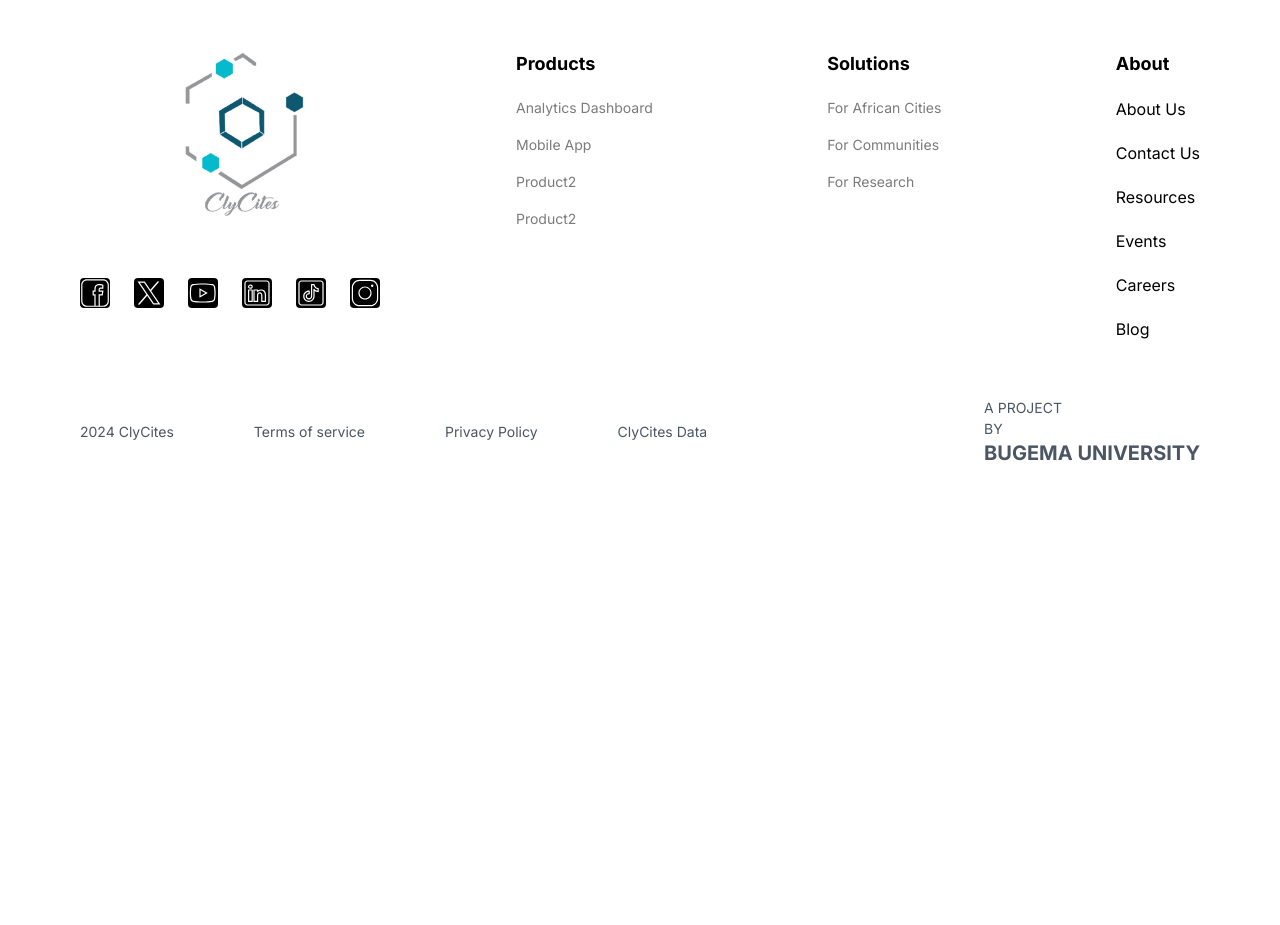
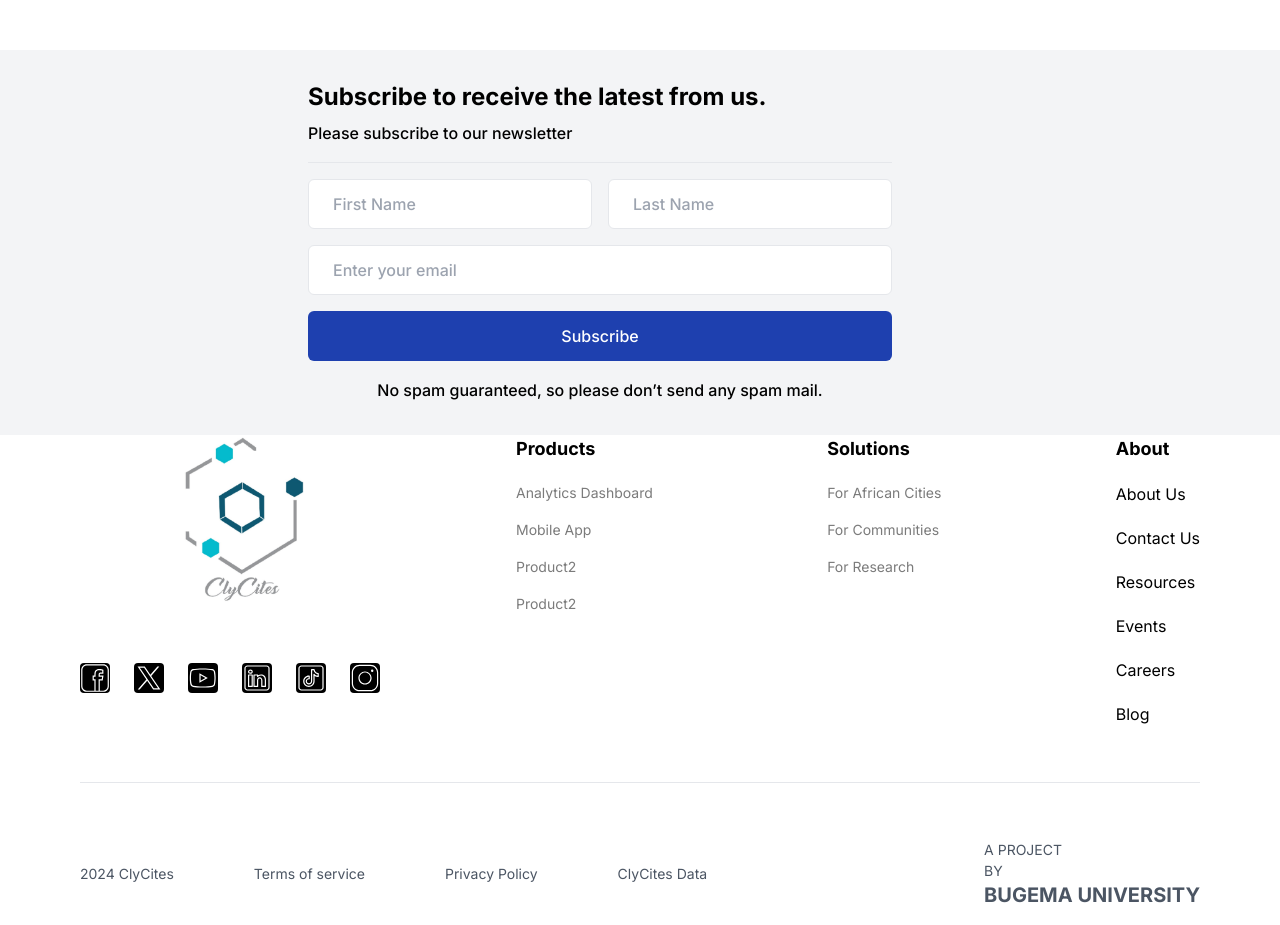
Before and after one commit to ClyCites/ClyCites-Frontend, a Next.js app in the folder ClyCites/: page / in a window 1280 px wide. Shown: the part 4420-5345 px from the top of the page. Before the commit the page ends 4983 px from the top, so only its background shows below. Built offline with nearby package versions, Linux system fonts and the light colour scheme.

Commit message:
Subscribe

```diff
--- a/ClyCites/app/page.tsx
+++ b/ClyCites/app/page.tsx
@@ -3,6 +3,7 @@
 import GetApp from "@/components/GetApp";
 import Guide from "@/components/Guide";
 import Hero from "@/components/Hero";
+import Contact from "@/components/Contact";
 
 export default function Home() {
   return (
@@ -12,6 +13,7 @@
       <Guide />
       <Features />
       <GetApp />
+      <Contact />
     </>
   )
 }
--- /dev/null
+++ b/ClyCites/components/Contact/NewsLatterBox.tsx
@@ -0,0 +1,153 @@
+"use client";
+import React, { useState } from "react";
+// import { subscribeToNewsletter } from "@/lib/requests";
+import { toast } from "sonner";
+// import Brands from "../Brands";
+import Image from "next/image";
+import life from '@/public/images/logo.jpeg';
+
+const NewsLatterBox: React.FC = () => {
+  const [email, setEmail] = useState("");
+  const [fname, setFname] = useState("");
+  const [lname, setLname] = useState("");
+  const [status, setStatus] = useState("");
+
+  const handleSubmit = async (e: React.FormEvent<HTMLFormElement>) => {
+    e.preventDefault();
+    setStatus("");
+
+    if (!email) {
+      setStatus("Email is required");
+      return;
+    }
+
+    try {
+      // await subscribeToNewsletter(email);
+      localStorage.setItem("newsletter", email);
+      toast.success(
+        "Subscribed to newsletter! Check your email to confirm your subscription."
+      );
+      setStatus(
+        "Subscribed to newsletter! Check your email to confirm your subscription."
+      );
+    } catch (error) {
+      setStatus("Failed to subscribe. Please try again.");
+    }
+  };
+
+  return (
+    <div>
+      {/* On big devices */}
+      <div
+        className="hidden md:flex flex-row w-[1200px] mx-auto justify-center items-center gap-28 wow fadeInUp relative z-10 rounded-md bg-primary/[3%] p-8 dark:bg-primary/10"
+        data-wow-delay=".2s"
+      >
+        {/* <div>
+          <Image src={life} width={400} height={400} alt="life" className="rounded" />
+        </div> */}
+        <div>
+          <div>
+            <h3 className="mb-2 text-2xl font-bold leading-tight text-black dark:text-white">
+              Subscribe to receive the latest from us.
+            </h3>
+            <p className="mb-4 border-b border-body-color border-opacity-25 pb-4 text-base font-medium leading-relaxed text-body-color dark:border-white dark:border-opacity-25">
+              Please subscribe to our newsletter
+            </p>
+          </div>
+
+          <div>
+            <form onSubmit={handleSubmit}>
+            <div className="flex space-x-4">
+            <input
+                type="fname"
+                name="fname"
+                placeholder="First Name"
+                value={fname}
+                onChange={(e) => setEmail(e.target.value)}
+                className="mb-4 w-full rounded-md border border-body-color border-opacity-10 py-3 px-6 text-base font-medium text-body-color placeholder-body-color outline-none focus:border-primary focus:border-opacity-100 focus-visible:shadow-none dark:border-white dark:border-opacity-10 dark:bg-[#242B51] focus:dark:border-opacity-50"
+              />
+              <input
+                type="lname"
+                name="lname"
+                placeholder="Last Name"
+                value={lname}
+                onChange={(e) => setEmail(e.target.value)}
+                className="mb-4 w-full rounded-md border border-body-color border-opacity-10 py-3 px-6 text-base font-medium text-body-color placeholder-body-color outline-none focus:border-primary focus:border-opacity-100 focus-visible:shadow-none dark:border-white dark:border-opacity-10 dark:bg-[#242B51] focus:dark:border-opacity-50"
+              />
+              </div>
+              <input
+                type="email"
+                name="email"
+                placeholder="Enter your email"
+                value={email}
+                onChange={(e) => setEmail(e.target.value)}
+                className="mb-4 w-full rounded-md border border-body-color border-opacity-10 py-3 px-6 text-base font-medium text-body-color placeholder-body-color outline-none focus:border-primary focus:border-opacity-100 focus-visible:shadow-none dark:border-white dark:border-opacity-10 dark:bg-[#242B51] focus:dark:border-opacity-50"
+              />
+              <button
+                type="submit"
+                className="bg-blue-800 hover:bg-blue-700 text-white font-bold py-2 px-4 rounded duration-80 mb-4 w-full cursor-pointer rounded-md border border-transparent bg-primary py-3 px-6 text-center text-base font-medium text-white outline-none transition ease-in-out hover:bg-opacity-80 hover:shadow-signUp focus-visible:shadow-none"
+              >
+                Subscribe
+              </button>
+
+              <p className="text-center text-base font-medium leading-relaxed text-body-color">
+                No spam guaranteed, so please don’t send any spam mail.
+              </p>
+              {status && (
+                <p
+                  className="mt-4 text-center text-base font-medium leading-relaxed "
+                  style={{ color: "green" }}
+                >
+                  {status}
+                </p>
+              )}
+            </form>
+          </div>
+        </div>
+
+      </div>
+
+      {/* On small devices */}
+      <div
+        className="block md:hidden wow fadeInUp relative z-10 rounded-md bg-primary/[3%] p-8 dark:bg-primary/10 sm:p-11 lg:p-8 xl:p-11"
+        data-wow-delay=".2s"
+      >
+        <h3 className="mb-4 text-2xl font-bold leading-tight text-black dark:text-white">
+          Subscribe to receive the latest from us.
+        </h3>
+        <p className="mb-11 border-b border-body-color border-opacity-25 pb-11 text-base font-medium leading-relaxed text-body-color dark:border-white dark:border-opacity-25">
+          Please subscribe to our newsletter
+        </p>
+        <form onSubmit={handleSubmit}>
+          <input
+            type="email"
+            name="email"
+            placeholder="Enter your email"
+            value={email}
+            onChange={(e) => setEmail(e.target.value)}
+            className="mb-4 w-full rounded-md border border-body-color border-opacity-10 py-3 px-6 text-base font-medium text-body-color placeholder-body-color outline-none focus:border-primary focus:border-opacity-100 focus-visible:shadow-none dark:border-white dark:border-opacity-10 dark:bg-[#242B51] focus:dark:border-opacity-50"
+          />
+          <button
+            type="submit"
+            className="duration-80 mb-4 w-full cursor-pointer rounded-md border border-transparent bg-primary py-3 px-6 text-center text-base font-medium text-white outline-none transition ease-in-out hover:bg-opacity-80 hover:shadow-signUp focus-visible:shadow-none"
+          >
+            Subscribe
+          </button>
+          <p className="text-center text-base font-medium leading-relaxed text-body-color">
+            No spam guaranteed, so please don’t send any spam mail.
+          </p>
+          {status && (
+            <p
+              className="mt-4 text-center text-base font-medium leading-relaxed "
+              style={{ color: "green" }}
+            >
+              {status}
+            </p>
+          )}
+        </form>
+      </div>
+    </div>
+  );
+};
+
+export default NewsLatterBox;
--- /dev/null
+++ b/ClyCites/components/Contact/index.tsx
@@ -0,0 +1,17 @@
+import NewsLatterBox from "./NewsLatterBox";
+
+const Contact = () => {
+  return (
+    <section id="contact" className="overflow-hidden bg-gray-100">
+      <div className="container">
+        <div className="-mx-4 flex flex-wrap">
+          <div className="w-full px-4 lg:w-5/12 xl:w-4/12">
+            <NewsLatterBox />
+          </div>
+        </div>
+      </div>
+    </section>
+  );
+};
+
+export default Contact;
--- a/ClyCites/components/Footer.tsx
+++ b/ClyCites/components/Footer.tsx
@@ -5,7 +5,7 @@
 
 const Footer = () => {
   return (
-    <footer className="flexCenter mb-24">
+    <footer className="flexCenter mb-4">
       <div className="padding-container max-container flex w-full flex-col gap-14">
         <div className="flex flex-col items-start justify-center gap-[10%] md:flex-row">
 
@@ -184,6 +184,7 @@
 
           </div>
         </div>
+        <div className="w-full border-t border-black-100" />
         <div className="flex justify-between items-center w-full">
         <div className="flex space-x-20">
           <p className="regular-14 text-gray-600 hover:text-blue-600 cursor-pointer">2024 ClyCites</p>
--- a/ClyCites/package.json
+++ b/ClyCites/package.json
@@ -11,7 +11,8 @@
   "dependencies": {
     "next": "^14.2.5",
     "react": "^18",
-    "react-dom": "^18"
+    "react-dom": "^18",
+    "sonner": "^1.5.0"
   },
   "devDependencies": {
     "@types/node": "^20",
```
Also changed, not shown: 1 other file (tests, documents, lock files or other folders).
